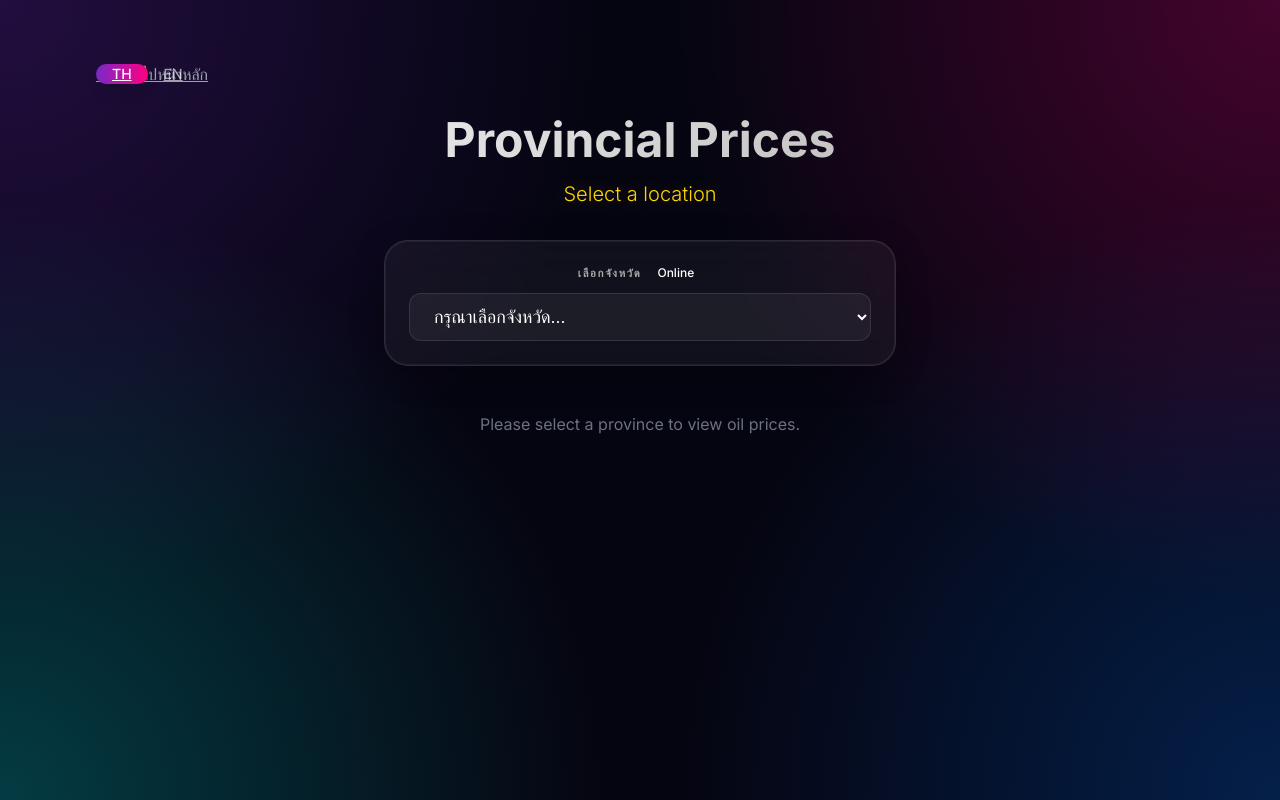
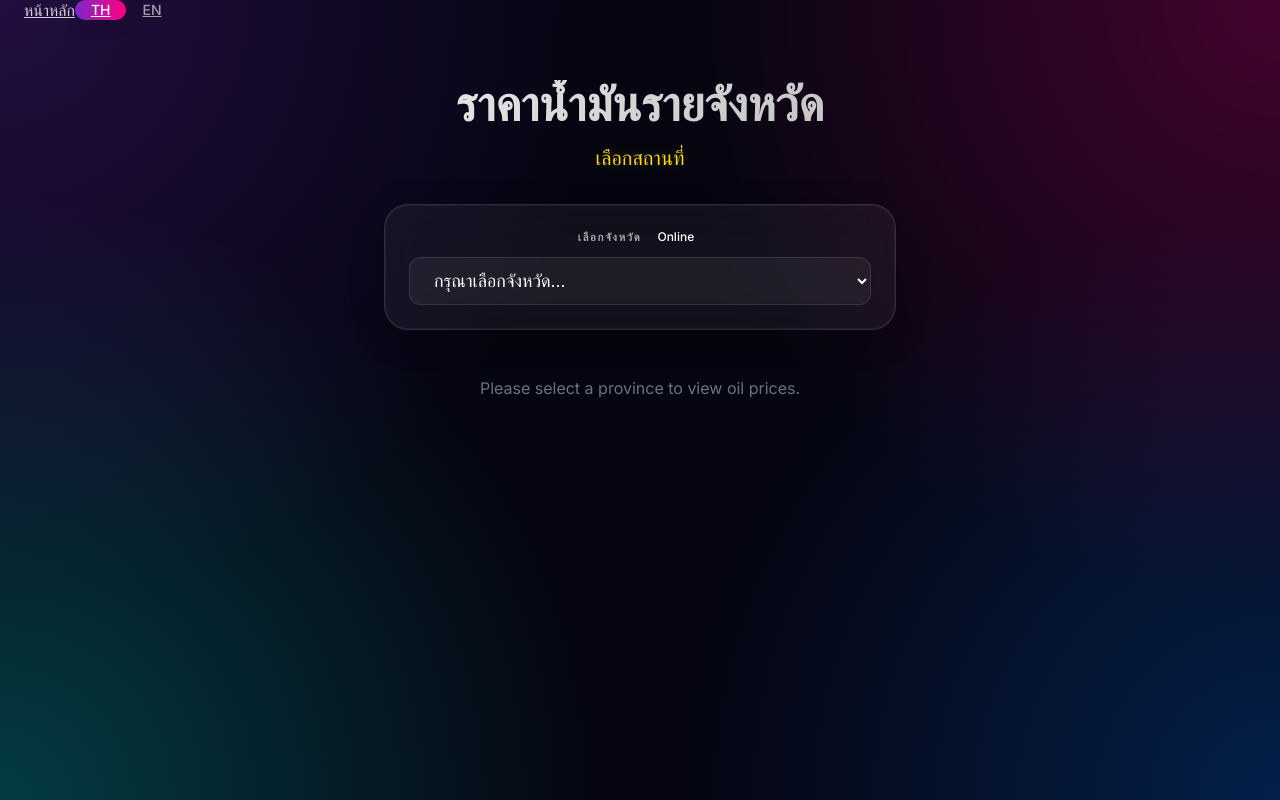
Before and after one commit to xsense/ptt-oil-price-app, a Next.js app: page /provincial in a window 1280 px wide. Built offline with nearby package versions, Linux system fonts and the light colour scheme.

Commit message:
feat: implement consistent navbar and cleanup navigation

```diff
--- a/src/app/layout.tsx
+++ b/src/app/layout.tsx
@@ -9,6 +9,10 @@ export const metadata: Metadata = {
     description: 'Real-time oil prices from PTT OR',
 };
 
+import Navbar from '@/components/Navbar';
+
+// ...
+
 export default function RootLayout({
     children,
 }: {
@@ -17,7 +21,10 @@ export default function RootLayout({
     return (
         <html lang="en">
             <body className={`${inter.className} min-h-screen bg-[#0f172a] text-white selection:bg-blue-500/30`}>
-                {children}
+                <Navbar />
+                <main className="pt-20">
+                    {children}
+                </main>
             </body>
         </html>
     );
--- a/src/app/provincial/page.tsx
+++ b/src/app/provincial/page.tsx
@@ -19,21 +19,16 @@ async function ProvincialContent({ searchParams }: ProvincialPageProps) {
 
     return (
         <div className="container relative z-10">
-            <div className="fixed top-4 right-4 z-[100]">
-                <LanguageSwitcher />
-            </div>
-            <div className="mb-8">
-                <Link href={`/?lang=${lang}`} className="text-gray-400 hover:text-white transition-colors flex items-center gap-2">
-                    ← {lang === 'th' ? 'กลับไปหน้าหลัก' : 'Back to Home'}
-                </Link>
+            <div className="mb-4">
+                {/* Spacer */}
             </div>
 
             <header className="text-center mb-8 animate-fade-in">
                 <h1 className="text-4xl md:text-5xl font-bold mb-4">
-                    Provincial Prices
+                    {lang === 'th' ? 'ราคาน้ำมันรายจังหวัด' : 'Provincial Prices'}
                 </h1>
                 <p className="text-xl text-gold font-light">
-                    {provinceName || "Select a location"}
+                    {provinceName || (lang === 'th' ? "เลือกสถานที่" : "Select a location")}
                 </p>
             </header>
 
@@ -41,7 +36,8 @@ async function ProvincialContent({ searchParams }: ProvincialPageProps) {
                 <ProvinceSelector />
             </Suspense>
 
-            {!provinceName ? (
+            {
+                !provinceName ? (
                     <div className="text-center text-gray-500 mt-10 animate-fade-in">
                         Please select a province to view oil prices.
                     </div>
@@ -78,8 +74,9 @@ async function ProvincialContent({ searchParams }: ProvincialPageProps) {
                             </section>
                         ))}
                     </div>
-            )}
-        </div>
+                )
+            }
+        </div >
     );
 }
 
--- a/src/components/HomeClient.tsx
+++ b/src/components/HomeClient.tsx
@@ -3,7 +3,6 @@
 import { OilPrice } from '@/lib/ptt-client';
 import PriceCard from '@/components/PriceCard';
 import Link from 'next/link';
-import LanguageSwitcher from './LanguageSwitcher';
 
 interface HomeClientProps {
     initialPrices: OilPrice[];
@@ -29,10 +28,6 @@ export default function HomeClient({ initialPrices, currentLang }: HomeClientPro
             {/* Decorative background elements */}
             <div className="absolute top-[-20%] right-[-10%] w-[500px] h-[500px] bg-blue-600/20 rounded-full blur-[100px] pointer-events-none"></div>
             <div className="absolute bottom-[-10%] left-[-10%] w-[400px] h-[400px] bg-purple-600/20 rounded-full blur-[100px] pointer-events-none"></div>
-
-            <div className="fixed top-4 right-4 z-[100]">
-                <LanguageSwitcher />
-            </div>
 
             <div className="container relative z-10">
                 <header className="text-center mb-16 animate-fade-in">
--- /dev/null
+++ b/src/components/Navbar.tsx
@@ -0,0 +1,46 @@
+'use client';
+
+import Link from 'next/link';
+import { usePathname, useSearchParams } from 'next/navigation';
+import LanguageSwitcher from './LanguageSwitcher';
+
+export default function Navbar() {
+    const pathname = usePathname();
+    const searchParams = useSearchParams();
+    const lang = (searchParams.get('lang') || 'th') as 'th' | 'en';
+
+    const isHome = pathname === '/';
+
+    return (
+        <nav className="fixed top-0 left-0 right-0 z-50 bg-black/10 backdrop-blur-lg border-b border-white/5">
+            <div className="container mx-auto px-4 h-16 flex items-center justify-between">
+                {/* Left Side: Logo or Back Button */}
+                <div className="flex items-center">
+                    {isHome ? (
+                        <div className="flex items-center gap-2">
+                            <div className="w-8 h-8 rounded-full bg-gradient-to-tr from-blue-500 to-purple-600 animate-pulse"></div>
+                            <span className="font-bold text-lg tracking-tight">PTT Oil Price</span>
+                        </div>
+                    ) : (
+                        <Link
+                            href={`/?lang=${lang}`}
+                            className="flex items-center gap-2 text-white/80 hover:text-white transition-colors group"
+                        >
+                            <div className="p-2 rounded-full group-hover:bg-white/10 transition-colors">
+                                <svg xmlns="http://www.w3.org/2000/svg" className="h-5 w-5" fill="none" viewBox="0 0 24 24" stroke="currentColor">
+                                    <path strokeLinecap="round" strokeLinejoin="round" strokeWidth={2} d="M10 19l-7-7m0 0l7-7m-7 7h18" />
+                                </svg>
+                            </div>
+                            <span className="font-medium">{lang === 'th' ? 'หน้าหลัก' : 'Home'}</span>
+                        </Link>
+                    )}
+                </div>
+
+                {/* Right Side: Language Switcher */}
+                <div>
+                    <LanguageSwitcher />
+                </div>
+            </div>
+        </nav>
+    );
+}
```
Also changed, not shown: src/app/history/page.tsx (+2 -7 lines). Lines whose indentation alone changed are shown as unchanged.
